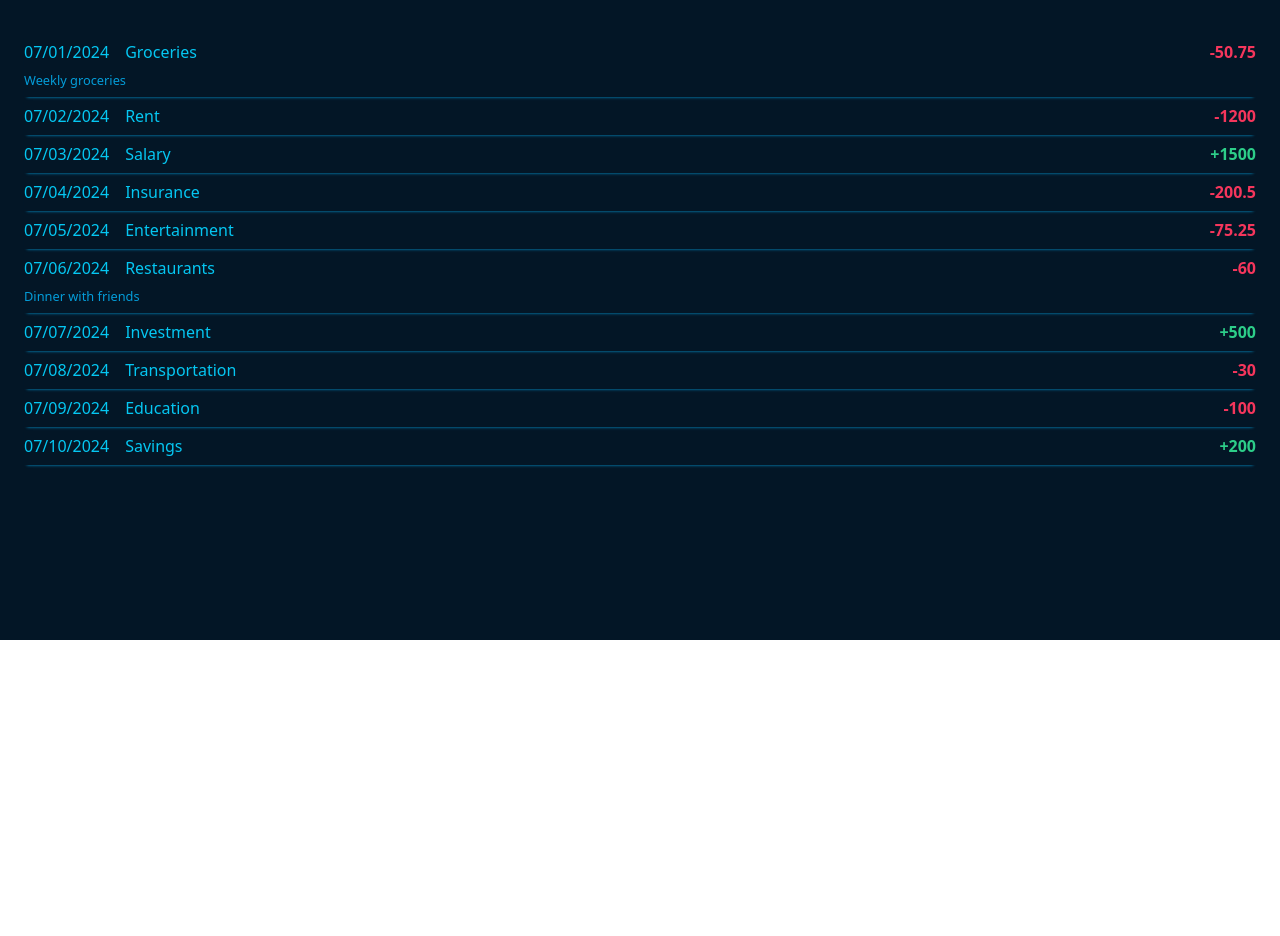
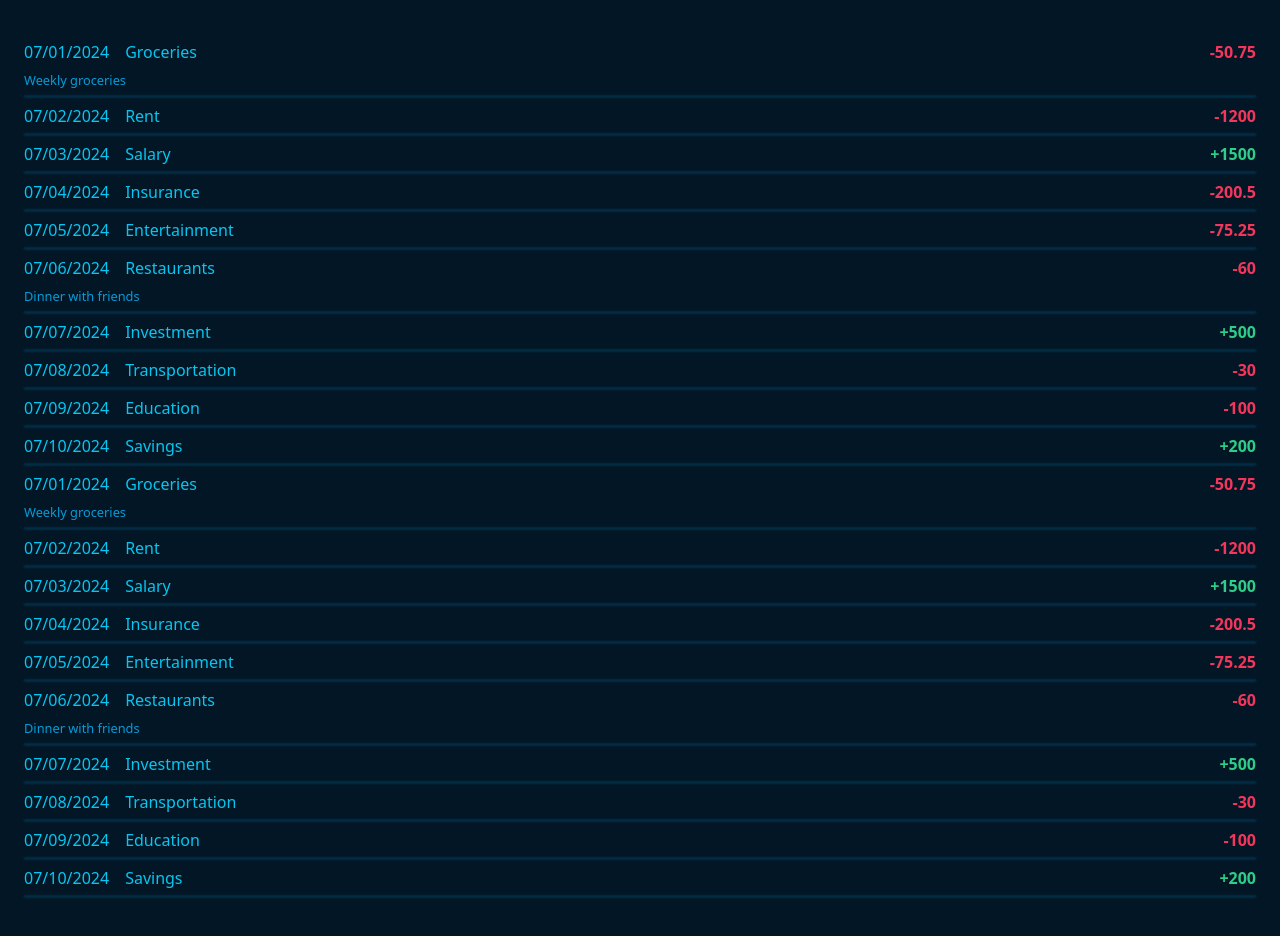
Before and after one commit to eneben/money-manager, a Next.js app: page / in a window 1280 px wide. Shown: the part 160-1096 px from the top of the page. Before the commit the page ends 800 px from the top, so only its background shows below. Built offline with nearby package versions, Linux system fonts and the light colour scheme.

Commit message:
change box-shadow to after-element (dividing line between transactions)

```diff
--- a/assets/transactions.json
+++ b/assets/transactions.json
@@ -70,5 +70,77 @@
     "category": "Savings",
     "type": "income",
     "date": "2024-07-10T00:00:00"
+  },
+  {
+    "id": "11",
+    "amount": -50.75,
+    "category": "Groceries",
+    "type": "expense",
+    "date": "2024-07-01T00:00:00",
+    "description": "Weekly groceries"
+  },
+  {
+    "id": "12",
+    "amount": -1200.0,
+    "category": "Rent",
+    "type": "expense",
+    "date": "2024-07-02T00:00:00"
+  },
+  {
+    "id": "13",
+    "amount": 1500.0,
+    "category": "Salary",
+    "type": "income",
+    "date": "2024-07-03T00:00:00"
+  },
+  {
+    "id": "14",
+    "amount": -200.5,
+    "category": "Insurance",
+    "type": "expense",
+    "date": "2024-07-04T00:00:00"
+  },
+  {
+    "id": "15",
+    "amount": -75.25,
+    "category": "Entertainment",
+    "type": "expense",
+    "date": "2024-07-05T00:00:00"
+  },
+  {
+    "id": "16",
+    "amount": -60.0,
+    "category": "Restaurants",
+    "type": "expense",
+    "date": "2024-07-06T00:00:00",
+    "description": "Dinner with friends"
+  },
+  {
+    "id": "17",
+    "amount": 500.0,
+    "category": "Investment",
+    "type": "income",
+    "date": "2024-07-07T00:00:00"
+  },
+  {
+    "id": "18",
+    "amount": -30.0,
+    "category": "Transportation",
+    "type": "expense",
+    "date": "2024-07-08T00:00:00"
+  },
+  {
+    "id": "19",
+    "amount": -100.0,
+    "category": "Education",
+    "type": "expense",
+    "date": "2024-07-09T00:00:00"
+  },
+  {
+    "id": "20",
+    "amount": 200.0,
+    "category": "Savings",
+    "type": "income",
+    "date": "2024-07-10T00:00:00"
   }
 ]
--- a/components/Transaction/Transaction.js
+++ b/components/Transaction/Transaction.js
@@ -32,7 +32,20 @@ export default function Transaction({ transaction }) {
 
 const TransactionWrapper = styled.li`
   width: 100%;
-  box-shadow: 0 3px 3px -3px var(--primary-dark);
+  position: relative;
+
+  &::after {
+    content: "";
+    position: absolute;
+    bottom: 0;
+    left: 0;
+    width: 100%;
+    height: 1px;
+    background-color: var(--primary-dark);
+    filter: blur(1px);
+    opacity: 0.5;
+    pointer-events: none;
+  }
 `;
 
 const TransactionDetails = styled.article`
```
